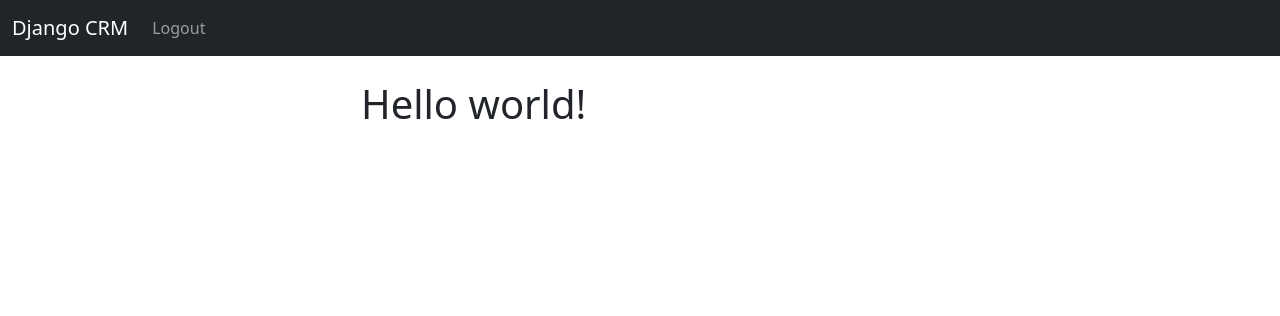
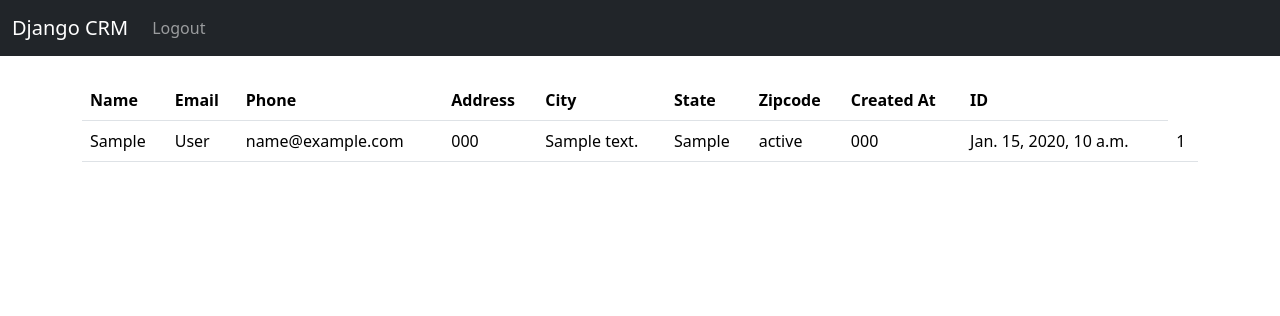
Before and after one commit to LucasCueli/CRM-Project, a Django app: page / in a window 1280 px wide. Shown: the top 316 px of the page. Run offline with Django 5.2, Linux system fonts and the light colour scheme; a user stored in the database is signed in; tables that the repository leaves empty hold one stand-in row (values such as "Sample post").

Commit message:
Updating Project, Customer functions, Register

```diff
--- a/website/templates/home.html
+++ b/website/templates/home.html
@@ -2,11 +2,48 @@
 
 {% block content %}
 
-<div class="col-md-6 offset-md-3">
 
 {% if user.is_authenticated %}
 
-<h1> Hello world! </h1>
+
+<table class="table">
+  <thead>
+    <tr>
+      <th scope="col">Name</th>
+      <th scope="col">Email</th>
+      <th scope="col">Phone</th>
+      <th scope="col">Address</th>
+      <th scope="col">City</th>
+      <th scope="col">State</th>
+      <th scope="col">Zipcode</th>
+      <th scope="col">Created At</th>
+      <th scope="col">ID</th>
+    </tr>
+  </thead>
+  <tbody>
+{% if customers %}
+
+  {% for customer in customers %}
+    <tr>
+      <td>{{ customer.first_name }}</td>
+      <td>{{ customer.last_name }}</td>
+      <td>{{ customer.email }}</td>
+      <td>{{ customer.phone }}</td>
+      <td>{{ customer.address }}</td>
+      <td>{{ customer.city }}</td>
+      <td>{{ customer.state }}</td>
+      <td>{{ customer.zipcode }}</td>
+      <td>{{ customer.created_at }}</td>
+      <td>{{ customer.id }} </td>
+    </tr>
+  {% endfor %}
+
+{% endif %}
+
+    </tr>
+  </tbody>
+</table>
+
 
 {% else %}
 
@@ -25,7 +62,6 @@
 
 </form>
 
-</div>
 
 {% endif %}
 
--- a/website/views.py
+++ b/website/views.py
@@ -2,9 +2,12 @@ from django.shortcuts import render, redirect
 from django.contrib.auth import authenticate, login, logout
 from django.contrib import messages
 from .forms import SignUpForm
+from .models import Customer
 
 # Create your views here.
 def home(request):
+    customers = Customer.objects.all()
+
     # Check to see if logging in
     if request.method == 'POST':
         username = request.POST['username']
@@ -19,7 +22,7 @@ def home(request):
             messages.error(request, "There Was An Error Logging In, Please Try Again...")
             return render(request, 'home.html', {})  # Render the page again with an error message
     else:
-        return render(request, 'home.html', {})
+        return render(request, 'home.html', {'customers': customers})
 
 def login_user(request): #If you want to make a Login page copy/paste the code in "home"
     pass
```
